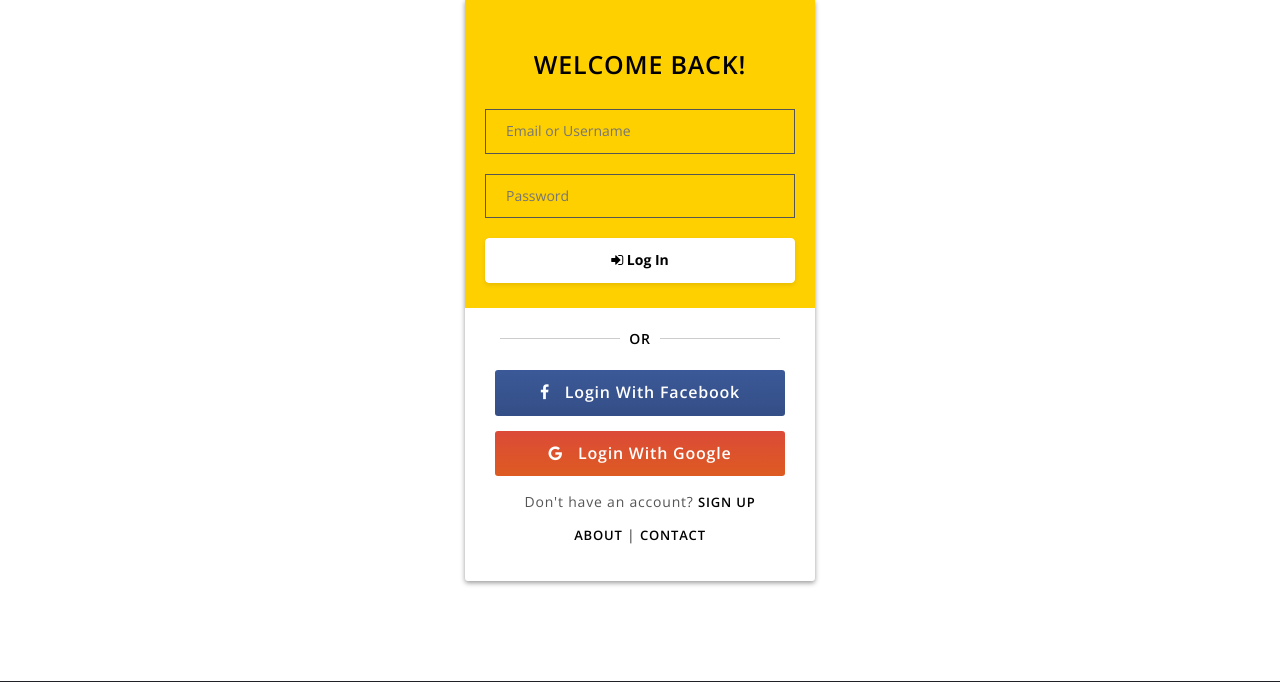
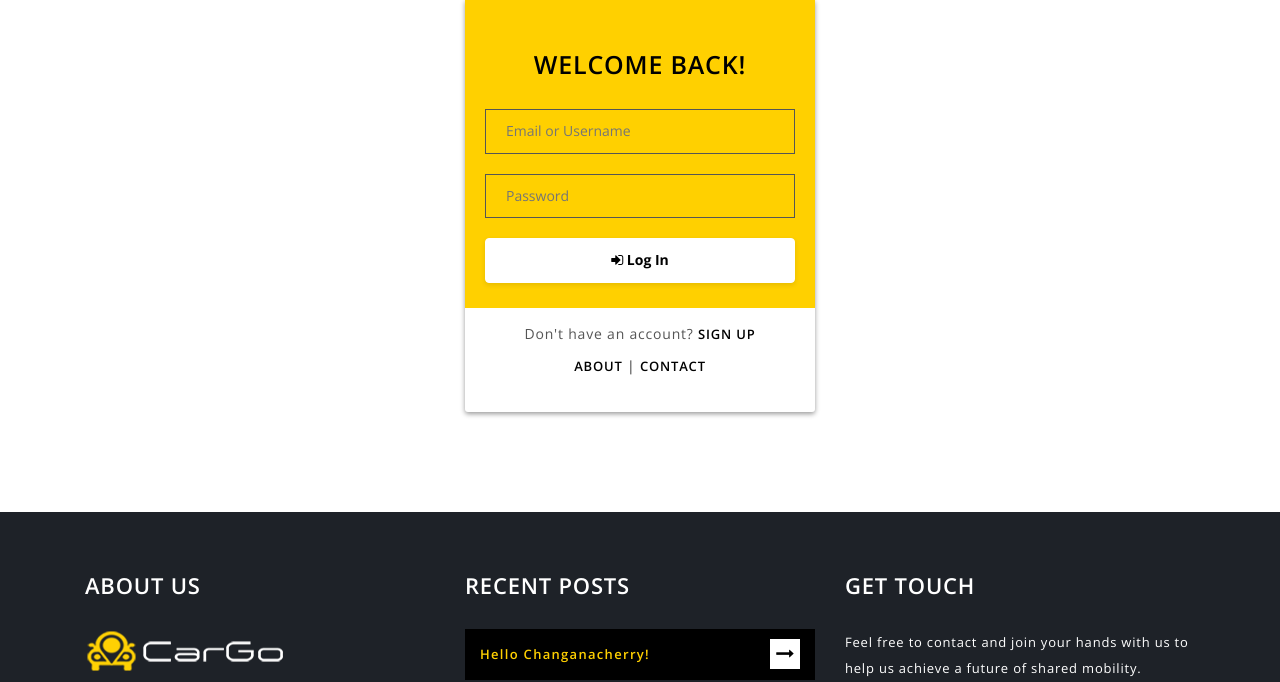
Before and after one commit to decoded-cipher/CarGo, a PHP site: page /login.php in a window 1280 px wide. Shown: the part 527-1209 px from the top of the page. Run offline with PHP 8.4, Linux system fonts and the light colour scheme.

Commit message:
Login page updated

```diff
--- a/login.php
+++ b/login.php
@@ -29,14 +29,9 @@
     <!--=== Responsive CSS ===-->
     <link href="assets/css/responsive.css" rel="stylesheet">
 
-
-    <!--[if lt IE 9]>
-        <script src="//oss.maxcdn.com/html5shiv/3.7.2/html5shiv.min.js"></script>
-        <script src="//oss.maxcdn.com/respond/1.4.2/respond.min.js"></script>
-    <![endif]-->
 </head>
 
-<body class="loader-active">
+    <body class="loader-active">
 
     <!--== Preloader Area Start ==-->
     <div class="preloader">
@@ -116,44 +111,13 @@
                         <div class="col-lg-8 d-none d-xl-block">
                             <nav class="mainmenu alignright">
                                 <ul>
-                                    <li class="active"><a href="#">Home</a>
-                                        <!--    <ul>
-                                            <li><a href="index.html">Home 1</a></li>
-                                            <li><a href="index2.html">Home 2</a></li>
-                                            <li><a href="index3.html">Home 3</a></li>
-                                        </ul>   -->
-                                    </li>
+                                    <li class="active"><a href="#">Home</a></li>
                                     <li><a href="main.html">About</a></li>
                                     <li><a href="main.html">Features</a></li>
-                                    <!--    <li><a href="#">Cars</a>
-                                        <ul>
-                                            <li><a href="car-left-sidebar.html">Car Left Sidebar</a></li>
-                                            <li><a href="car-right-sidebar.html">Car Right Sidebar</a></li>
-                                            <li><a href="car-without-sidebar.html">Car Without Sidebar</a></li>
-                                            <li><a href="car-details.html">Car Details</a></li>
-                                        </ul>
-                                    </li>   -->
-                                    <!--    <li><a href="index.html">Pages</a>
-                                        <ul>
-                                            <li><a href="package.html">Pricing</a></li>
-                                            <li><a href="driver.html">Driver</a></li>
-                                            <li><a href="faq.html">FAQ</a></li>
-                                            <li><a href="gallery.html">Gallery</a></li>
-                                            <li><a href="help-desk.html">Help Desk</a></li>
-                                            <li><a href="login.html">Log In</a></li>
-                                            <li><a href="register.html">Register</a></li>
-                                            <li><a href="404.html">404</a></li>
-                                        </ul>
-                                    </li>   -->
-                                    <li><a href="main.html">Team</a>
-                                    <li><a href="main.html">Blog</a>
-                                        <!--    <ul>
-                                            <li><a href="article.html">Blog Page</a></li>
-                                            <li><a href="article-details.html">Blog Details</a></li>
-                                        </ul>   -->
-                                    </li>
+                                    <li><a href="main.html">Team</a></li>
+                                    <li><a href="main.html">Blog</a></li>
                                     <li><a href="main.html">Contact</a></li>
-                                    <li><a href="login.html">Log In</a></li>
+                                    <li><a href="login.php">Log In</a></li>
 
                                 </ul>
                             </nav>
@@ -213,13 +177,15 @@
                             </form>
 
                 		</div>
-                		<div class="login-other">
+
+                		<!-- <div class="login-other">
                 			<span class="or">or</span>
                 			<a href="#" class="login-with-btn facebook"><i class="fa fa-facebook"></i> Login With Facebook</a>
                 			<a href="#" class="login-with-btn google"><i class="fa fa-google"></i> Login With Google</a>
-                		</div>
+                		</div> -->
+
                 		<div class="create-ac">
-                			<p>Don't have an account? <a href="register.html">Sign Up</a></p>
+                			<p>Don't have an account? <a href="register.php">Sign Up</a></p>
                 		</div>
                 		<div class="login-menu">
                 			<a href="main.html">About</a>
@@ -399,20 +365,25 @@
 
             if(isset($_POST['SUBMIT']))
             {
+                session_start();
+                // $user_id = $_POST['user_id'];
                 $username = $_POST['username'];
                 $passwrd = $_POST['passwrd'];
-                $qry = "SELECT username, passwrd FROM registration WHERE username='".$username."' AND passwrd='".$passwrd."' LIMIT 1";
-            //    $sql = "select email,password from regis where email='".$uname."' AND password='".$password."' limit 1";
+                $qry = "SELECT username, passwrd, user_id FROM registration WHERE username='".$username."' AND passwrd='".$passwrd."' LIMIT 1";
+
                 $result = mysqli_query($con, $qry);
                 if(mysqli_num_rows($result) ==1)
                 {
-                    header('location:drive.html');
+                    header('location:drive.php');
                 }
-                // else
-                // {
-                //     $msg="Invalid Details.";
-                //     echo $msg;
-                // }
+                while($r = mysqli_fetch_array($result))
+                {
+                    session_start();
+                    // $_SESSION['username'] = $r[0];
+                    $_SESSION['user_id'] = $r[2];
+
+                }
+                mysqli_close($con);
             }
         ?>
 
```
